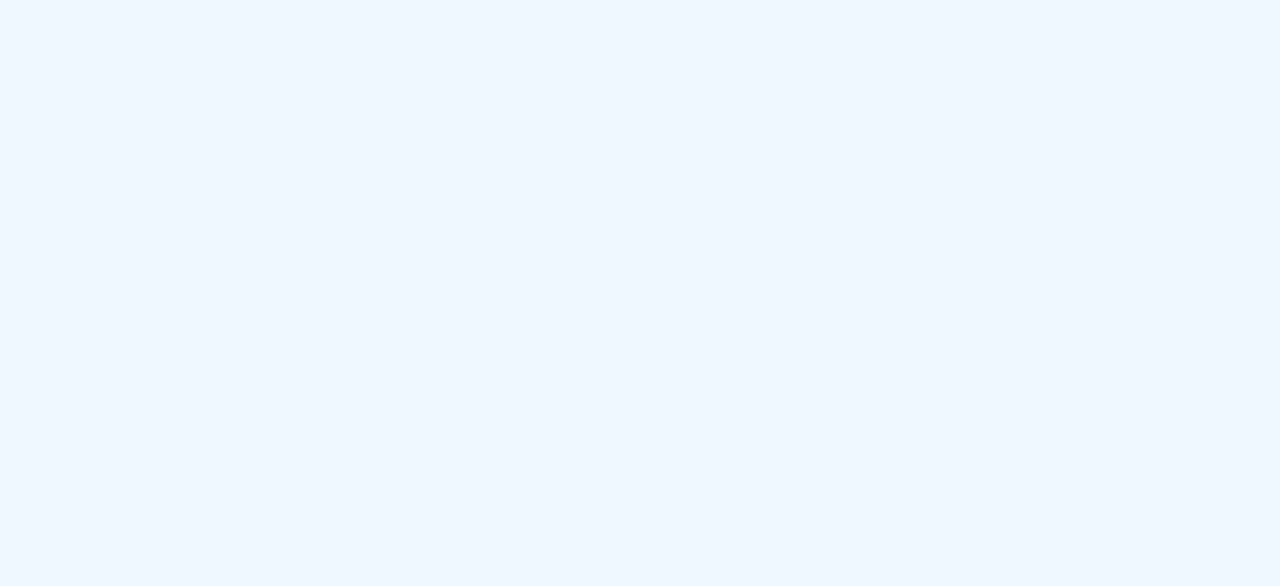
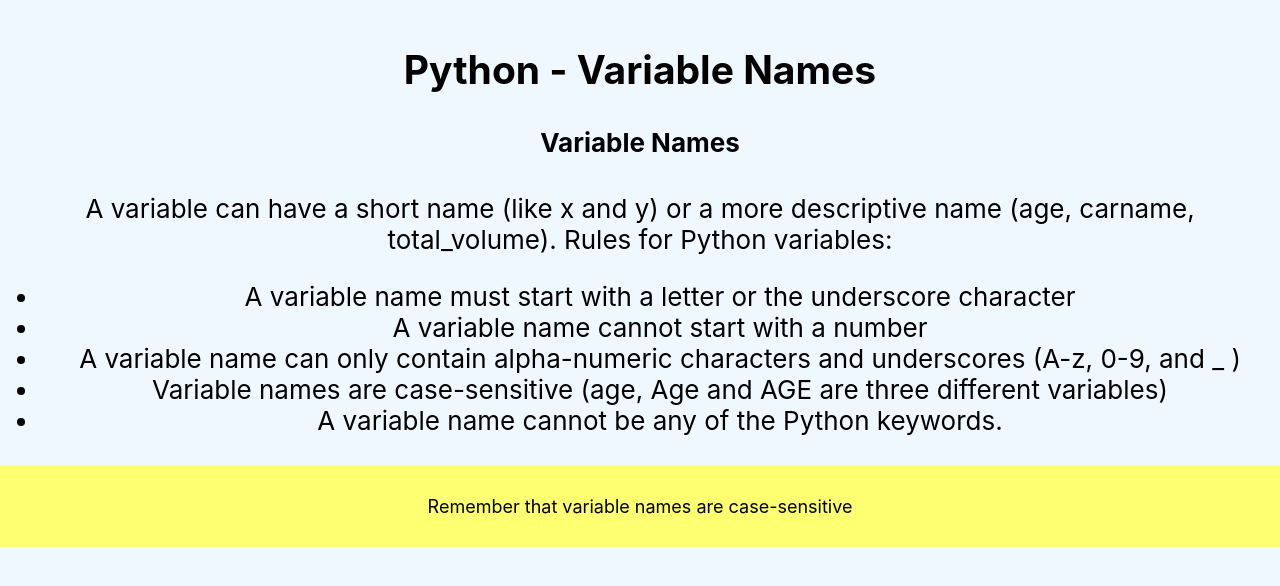
Before and after one commit to tanmayaarora/Online_course_learning_application, a React (Create React App) app: page /python-variables-names in a window 1280 px wide. Before the commit this address had no page. Shown: the top 586 px of the page. Built offline with nearby package versions, Linux system fonts and the light colour scheme.

Commit message:
Added Python variable names page

```diff
--- a/src/App.css
+++ b/src/App.css
@@ -27,12 +27,20 @@
   background-color: white;
 }
 
+.bg-yellow {
+  background-color: rgb(255, 255, 114);
+}
+
 .border-green {
   border: 1px solid green;
 }
 
 .border-radius-5 {
   border-radius: 15px;
+}
+
+.large-text-size {
+  font-size: large;
 }
 
 .m-bottom-30 {
--- a/src/App.js
+++ b/src/App.js
@@ -5,6 +5,7 @@
 import JavascriptIntroduction from "./components/Javascript/JavascriptIntroduction";
 import PythonGettingStarted from "./components/Python/PythonGettingStarted/PythonGettingStarted";
 import PythonIntroduction from "./components/Python/PythonIntroduction/PythonIntroduction";
+import PythonVariableNames from "./components/Python/PythonVariables/PythonVariableNames";
 import PythonVariables from "./components/Python/PythonVariables/PythonVariables";
 
 function App() {
@@ -18,6 +19,7 @@
             <Route exact path="/js-intro" Component={JavascriptIntroduction} />
             <Route exact path="/python-getstarted" Component={PythonGettingStarted} />
             <Route exact path="/python-intro" Component={PythonIntroduction} />
+            <Route exact path="/python-variables-names" Component={PythonVariableNames} />
             <Route exact path="/python-variables" Component={PythonVariables} />
           </Routes>
         </Router>
--- /dev/null
+++ b/src/components/Python/PythonVariables/PythonVariableNames.js
@@ -0,0 +1,21 @@
+const PythonVariableNames = () => {
+    return (
+        <div>
+            <h2>Python - Variable Names</h2>
+            <h4>Variable Names</h4>
+            <div className="m-bottom-30">
+                A variable can have a short name (like x and y) or a more descriptive name (age, carname, total_volume). Rules for Python variables:
+                <ul>
+                    <li>A variable name must start with a letter or the underscore character</li>
+                    <li>A variable name cannot start with a number</li>
+                    <li>A variable name can only contain alpha-numeric characters and underscores (A-z, 0-9, and _ )</li>
+                    <li>Variable names are case-sensitive (age, Age and AGE are three different variables)</li>
+                    <li>A variable name cannot be any of the Python keywords.</li>
+                </ul>
+            </div>
+            <div className="bg-yellow large-text-size p-block-30">Remember that variable names are case-sensitive</div>
+        </div>
+    );
+}
+
+export default PythonVariableNames;
--- a/src/components/Python/PythonVariables/PythonVariables.js
+++ b/src/components/Python/PythonVariables/PythonVariables.js
@@ -18,6 +18,14 @@
             <div>String variables can be declared either by using single or double quotes</div>
             <h4>Case-Sensitive</h4>
             <div className="m-bottom-30">Variable names are case-sensitive.</div>
+            <div className="m-bottom-30">
+                <a href="/python-getstarted" className="bg-green text-white m-inline-15rem p-block-5 p-inline-10 border-green border-radius-5 t-decoration-none">
+                    Previous
+                </a>
+                <a href="/python-variables-names" className="bg-green text-white m-inline-15rem p-block-5 p-inline-10 border-green border-radius-5 t-decoration-none">
+                    Next
+                </a>
+            </div>
         </div>
     );
 }
```
